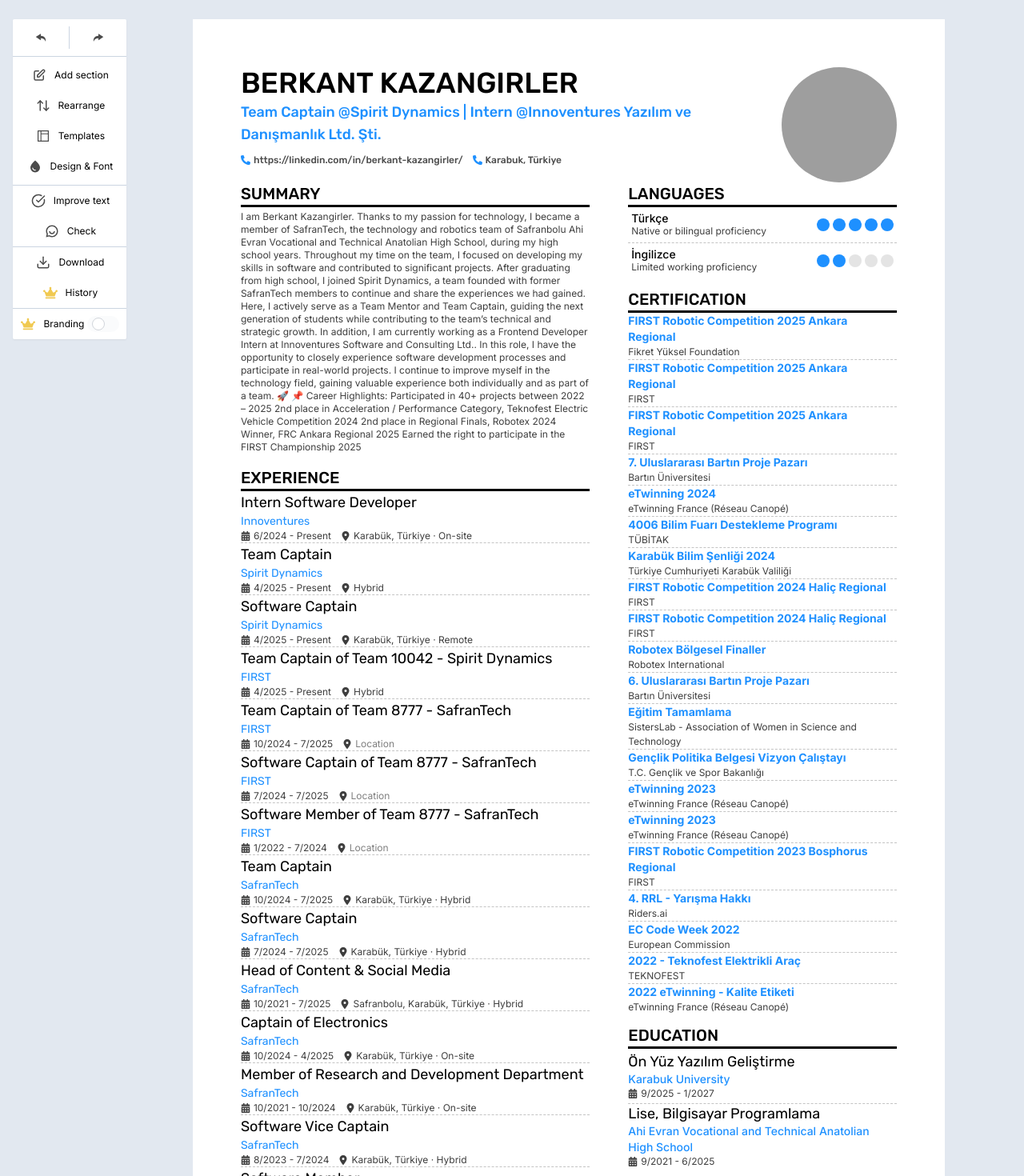
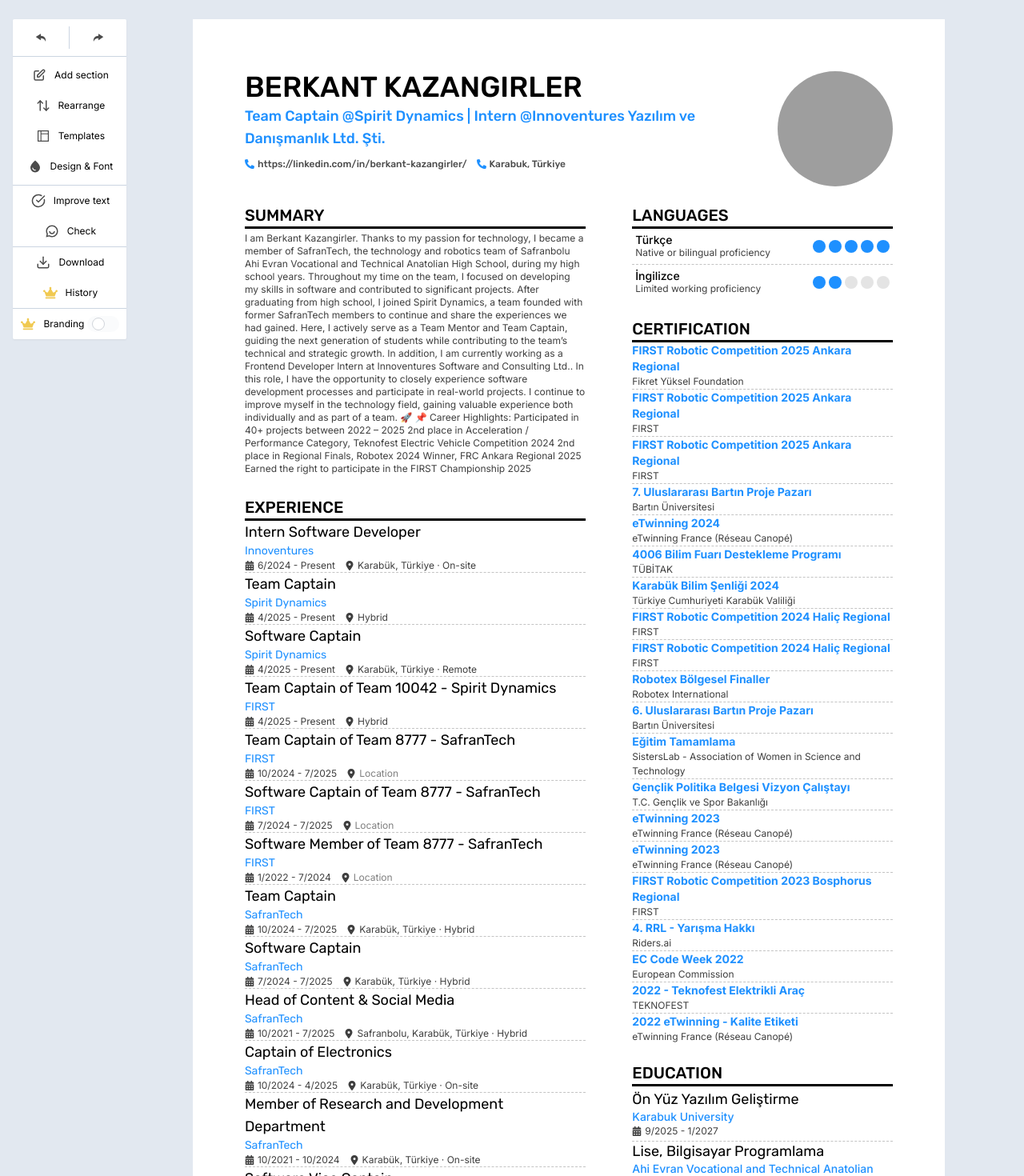
Before and after one commit to BerkantKazangirler/cv-creator, a React (Vite) app in the folder cv-creator/: page / in a window 1280 px wide. Shown: the top 1470 px of the page at 80% size. Built offline with nearby package versions, Linux system fonts and the light colour scheme; grey boxes are pictures that could not be loaded.

Commit message:
feat: add pageRef prop to section components for improved click handling and selection state management

```diff
--- a/cv-creator/src/components/sections/certification.tsx
+++ b/cv-creator/src/components/sections/certification.tsx
@@ -1,11 +1,26 @@
 import { useDataContext } from "@/contexts";
 import classNames from "classnames";
 
-export const CertificationSection = () => {
-  const { certificationsData } = useDataContext();
+interface certificationProps {
+  pageRef?: React.RefObject<HTMLDivElement | null>;
+}
+
+export const CertificationSection = ({ pageRef }: certificationProps) => {
+  const { certificationsData, setSelectedArea, selectedArea } =
+    useDataContext();
 
   return (
-    <div className="flex flex-col">
+    <div
+      ref={pageRef}
+      onClick={() => setSelectedArea("certification")}
+      className={classNames(
+        "flex transition-all duration-500 cursor-pointer border border-dashed p-1 flex-col",
+        {
+          "border-black rounded-md": selectedArea === "certification",
+          "border-transparent": selectedArea !== "certification",
+        }
+      )}
+    >
       <span className="text-double-primary-black font-rubik uppercase font-medium text-xl border-b-3 border-double-primary-black w-full">
         certification
       </span>
--- a/cv-creator/src/components/sections/education.tsx
+++ b/cv-creator/src/components/sections/education.tsx
@@ -2,11 +2,25 @@
 import classNames from "classnames";
 import { FaCalendarAlt } from "react-icons/fa";
 
-export const EducationSection = () => {
-  const { detailData } = useDataContext();
+interface educationProps {
+  pageRef?: React.RefObject<HTMLDivElement | null>;
+}
+
+export const EducationSection = ({ pageRef }: educationProps) => {
+  const { detailData, selectedArea, setSelectedArea } = useDataContext();
 
   return (
-    <div className="flex flex-col">
+    <div
+      ref={pageRef}
+      onClick={() => setSelectedArea("education")}
+      className={classNames(
+        "flex transition-all duration-500 cursor-pointer border border-dashed p-1 flex-col",
+        {
+          "border-black rounded-md": selectedArea === "education",
+          "border-transparent": selectedArea !== "education",
+        }
+      )}
+    >
       <span className="text-double-primary-black font-rubik uppercase font-medium text-xl border-b-3 border-double-primary-black w-full">
         education
       </span>
--- a/cv-creator/src/components/sections/experience.tsx
+++ b/cv-creator/src/components/sections/experience.tsx
@@ -3,11 +3,25 @@
 import { FaCalendarAlt } from "react-icons/fa";
 import { FaLocationDot } from "react-icons/fa6";
 
-export const ExperienceSection = () => {
-  const { experienceData } = useDataContext();
+interface experienceProps {
+  pageRef?: React.RefObject<HTMLDivElement | null>;
+}
+
+export const ExperienceSection = ({ pageRef }: experienceProps) => {
+  const { experienceData, setSelectedArea, selectedArea } = useDataContext();
 
   return (
-    <div className="flex flex-col">
+    <div
+      ref={pageRef}
+      onClick={() => setSelectedArea("experience")}
+      className={classNames(
+        "flex transition-all duration-500 cursor-pointer border border-dashed p-1 flex-col",
+        {
+          "border-black rounded-md": selectedArea === "experience",
+          "border-transparent": selectedArea !== "experience",
+        }
+      )}
+    >
       <span className="text-double-primary-black font-rubik uppercase font-medium text-xl border-b-3 border-double-primary-black w-full">
         experience
       </span>
--- a/cv-creator/src/components/sections/header.tsx
+++ b/cv-creator/src/components/sections/header.tsx
@@ -1,9 +1,14 @@
 import { useDataContext } from "@/contexts";
+import classNames from "classnames";
 import { useState } from "react";
 import { FaPhoneAlt } from "react-icons/fa";
 
-export const HeaderSection = () => {
-  const { overviewData } = useDataContext();
+interface headerProps {
+  pageRef?: React.RefObject<HTMLDivElement | null>;
+}
+
+export const HeaderSection = ({ pageRef }: headerProps) => {
+  const { overviewData, selectedArea, setSelectedArea } = useDataContext();
 
   const [headerStyles, setHeaderStyles] = useState<{
     showTitle: boolean;
@@ -34,7 +39,17 @@
   });
 
   return (
-    <div className="flex flex-row w-full justify-between">
+    <div
+      ref={pageRef}
+      onClick={() => setSelectedArea("header")}
+      className={classNames(
+        "flex transition-all w-full justify-between duration-500 cursor-pointer border border-dashed p-1 flex-row",
+        {
+          "border-black rounded-md": selectedArea === "header",
+          "border-transparent": selectedArea !== "header",
+        }
+      )}
+    >
       <div className="flex flex-col pr-20">
         <p className="font-rubik pb-0.5 text-4xl text-primary-black uppercase font-medium">
           {overviewData?.fullName}
--- a/cv-creator/src/components/sections/languages.tsx
+++ b/cv-creator/src/components/sections/languages.tsx
@@ -1,8 +1,12 @@
 import { useDataContext } from "@/contexts";
 import classNames from "classnames";
 
-export const LanguagesSection = () => {
-  const { detailData } = useDataContext();
+interface languageProps {
+  pageRef?: React.RefObject<HTMLDivElement | null>;
+}
+
+export const LanguagesSection = ({ pageRef }: languageProps) => {
+  const { detailData, setSelectedArea, selectedArea } = useDataContext();
 
   const levels: Record<string, number> = {
     "Elementary proficiency": 1,
@@ -13,7 +17,17 @@
   };
 
   return (
-    <div className="flex flex-col">
+    <div
+      className={classNames(
+        "flex transition-all duration-500 cursor-pointer border border-dashed p-1 flex-col",
+        {
+          "border-black rounded-md": selectedArea === "languages",
+          "border-transparent": selectedArea !== "languages",
+        }
+      )}
+      ref={pageRef}
+      onClick={() => setSelectedArea("languages")}
+    >
       <span className="text-double-primary-black font-rubik uppercase font-medium text-xl border-b-3 border-double-primary-black w-full">
         languages
       </span>
--- a/cv-creator/src/components/sections/skills.tsx
+++ b/cv-creator/src/components/sections/skills.tsx
@@ -1,10 +1,25 @@
 import { useDataContext } from "@/contexts";
 import classNames from "classnames";
 
-export const SkillsSection = () => {
-  const { skillsData } = useDataContext();
+interface skillsProps {
+  pageRef?: React.RefObject<HTMLDivElement | null>;
+}
+
+export const SkillsSection = ({ pageRef }: skillsProps) => {
+  const { skillsData, setSelectedArea, selectedArea } = useDataContext();
+
   return (
-    <div className="flex flex-col">
+    <div
+      ref={pageRef}
+      onClick={() => setSelectedArea("skills")}
+      className={classNames(
+        "flex transition-all duration-500 cursor-pointer border border-dashed p-1 flex-col",
+        {
+          "border-black rounded-md": selectedArea === "skills",
+          "border-transparent": selectedArea !== "skills",
+        }
+      )}
+    >
       <span className="text-double-primary-black font-rubik uppercase font-medium text-xl border-b-3 border-double-primary-black w-full">
         skills
       </span>
--- a/cv-creator/src/components/sections/summary.tsx
+++ b/cv-creator/src/components/sections/summary.tsx
@@ -1,10 +1,25 @@
 import { useDataContext } from "@/contexts";
+import classNames from "classnames";
 
-export const SummarySection = () => {
-  const { detailData } = useDataContext();
+interface summaryProps {
+  pageRef?: React.RefObject<HTMLDivElement | null>;
+}
+
+export const SummarySection = ({ pageRef }: summaryProps) => {
+  const { detailData, selectedArea, setSelectedArea } = useDataContext();
 
   return (
-    <div className="flex flex-col">
+    <div
+      ref={pageRef}
+      onClick={() => setSelectedArea("summary")}
+      className={classNames(
+        "flex transition-all duration-500 cursor-pointer border border-dashed p-1 flex-col",
+        {
+          "border-black rounded-md": selectedArea === "summary",
+          "border-transparent": selectedArea !== "summary",
+        }
+      )}
+    >
       <span className="text-double-primary-black font-rubik uppercase font-medium text-xl border-b-3 border-double-primary-black w-full">
         summary
       </span>
--- a/cv-creator/src/layouts/page.tsx
+++ b/cv-creator/src/layouts/page.tsx
@@ -7,21 +7,45 @@
   SkillsSection,
   SummarySection,
 } from "@/components";
+import { useDataContext } from "@/contexts/dataContext";
+import { useEffect, useRef } from "react";
 
 export const PageLayout = () => {
+  const pageRef = useRef<HTMLDivElement>(null);
+  const wrapperRef = useRef<HTMLDivElement>(null);
+
+  const { setSelectedArea } = useDataContext();
+
+  useEffect(() => {
+    const outsideClickListener = (e: any) => {
+      const clickInside = e.composedPath().includes(pageRef.current);
+      if (!clickInside) setSelectedArea("");
+    };
+
+    const wrapper = wrapperRef.current;
+    wrapper?.addEventListener("click", outsideClickListener);
+
+    return () => {
+      wrapper?.removeEventListener("click", outsideClickListener);
+    };
+  }, []);
+
   return (
-    <div className="bg-white relative p-27 w-940 h-full flex flex-col">
-      <HeaderSection />
+    <div
+      ref={wrapperRef}
+      className="bg-white gap-3 relative p-27 w-940 h-full flex flex-col"
+    >
+      <HeaderSection pageRef={pageRef} />
       <div className="grid grid-cols-[1.3fr_1fr] gap-12">
         <div className="flex flex-col gap-3">
-          <SummarySection />
-          <ExperienceSection />
-          <SkillsSection />
+          <SummarySection pageRef={pageRef} />
+          <ExperienceSection pageRef={pageRef} />
+          <SkillsSection pageRef={pageRef} />
         </div>
         <div className="flex flex-col gap-3">
-          <LanguagesSection />
-          <CertificationSection />
-          <EducationSection />
+          <LanguagesSection pageRef={pageRef} />
+          <CertificationSection pageRef={pageRef} />
+          <EducationSection pageRef={pageRef} />
         </div>
       </div>
       {/* <span className="absolute right-0">asd</span> */}
```
